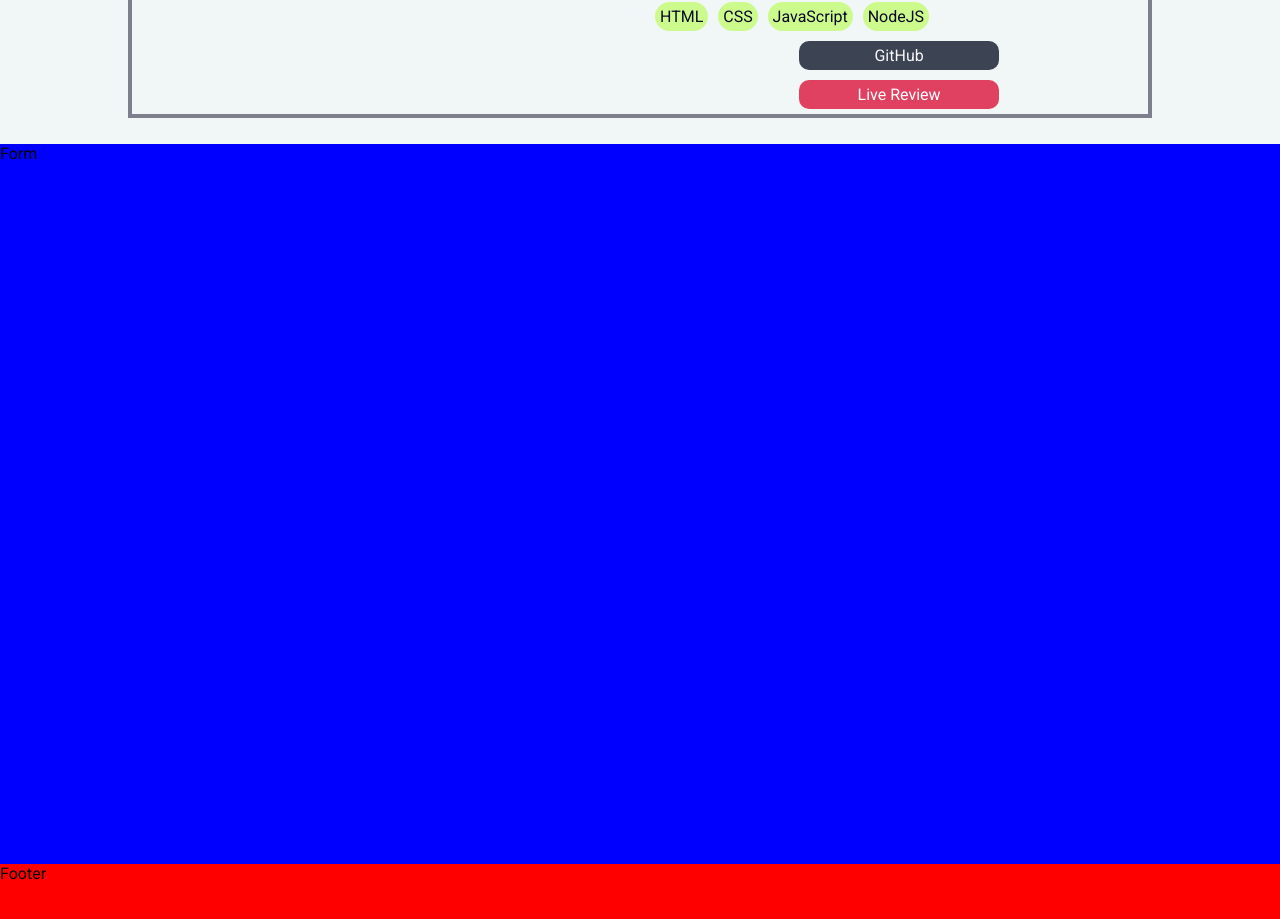
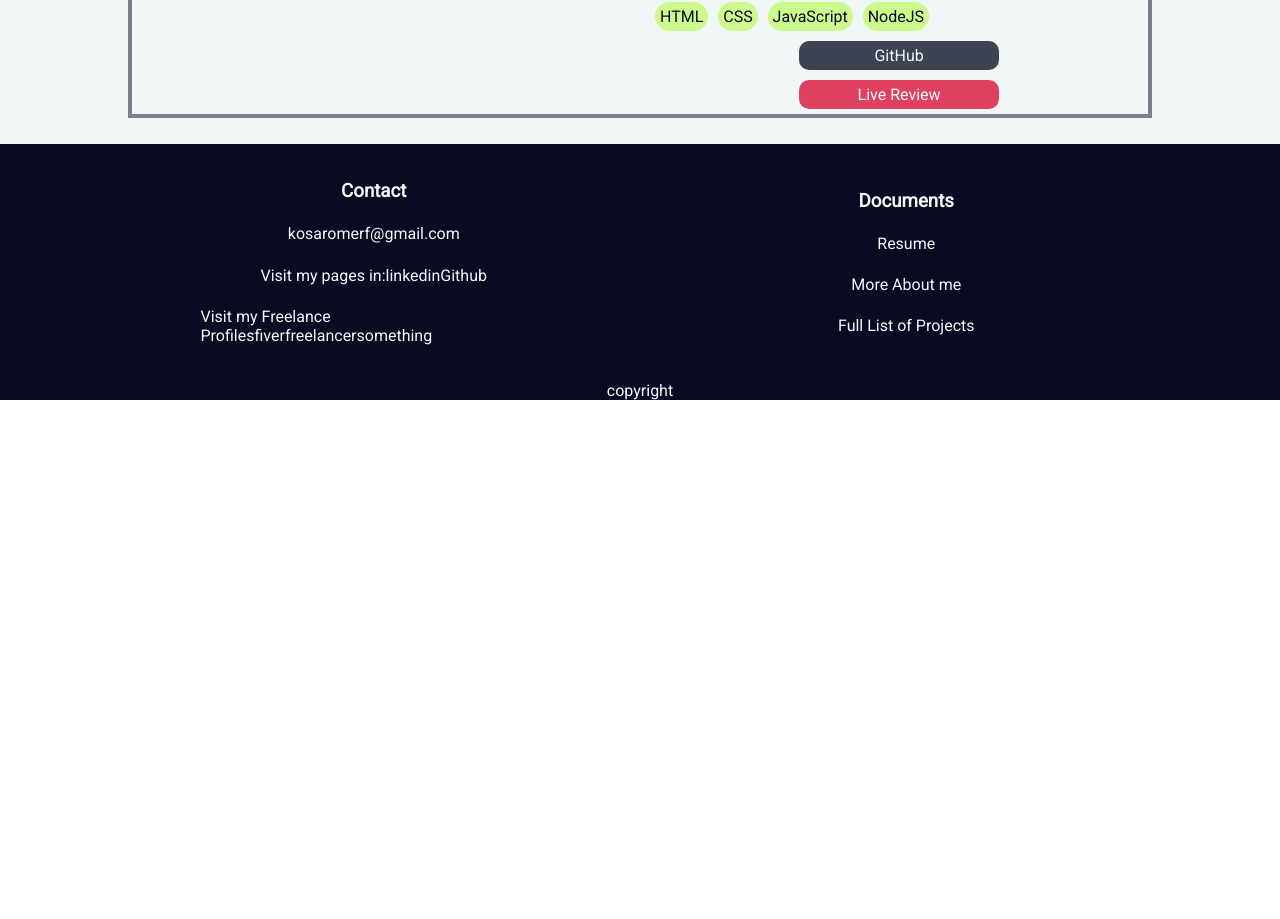
Before and after one commit to kosaromerf/Portfolio, a React (Vite) app: page / in a window 1280 px wide. Shown: the part 2545-3464 px from the top of the page. After the commit the page ends 2945 px from the top, so only its background shows below. Built offline with nearby package versions, Linux system fonts and the light colour scheme.

Commit message:
Add: Footer component outline

```diff
--- a/src/App.jsx
+++ b/src/App.jsx
@@ -5,7 +5,6 @@ import About from "./Components/About";
 import Skills from "./Components/Skills";
 import Projects from "./Components/Projects";
 
-import Form from "./Components/Form";
 import Footer from "./Components/Footer";
 
 const App = () => {
@@ -16,7 +15,6 @@ const App = () => {
       <About />
       <Skills />
       <Projects />
-      <Form />
       <Footer />
     </div>
   );
--- a/src/Components/About.jsx
+++ b/src/Components/About.jsx
@@ -16,9 +16,6 @@ const About = () => {
           </p>
         </section>
       </div>
-      <a href="#" target="#" id="resumeLink">
-        Details
-      </a>
     </div>
   );
 };
--- /dev/null
+++ b/src/Components/Contact.jsx
@@ -0,0 +1,36 @@
+import React from "react";
+
+const Contact = () => {
+  return (
+    <section id="contact">
+      <h3>Contact</h3>
+      <p>
+        <a href="mailto:kosaromerf@gmail.com">kosaromerf@gmail.com</a>
+      </p>
+      <p>
+        Visit my pages in:
+        <a href="#" id="linkedin">
+          linkedin
+        </a>
+        <a href="#" id="github">
+          Github
+        </a>
+      </p>
+
+      <p>
+        Visit my Freelance Profiles
+        <a href="#" id="fiver">
+          fiver
+        </a>
+        <a href="#" id="freelancer">
+          freelancer
+        </a>
+        <a href="#" id="something">
+          something
+        </a>
+      </p>
+    </section>
+  );
+};
+
+export default Contact;
--- /dev/null
+++ b/src/Components/Documents.jsx
@@ -0,0 +1,27 @@
+import React from "react";
+
+const Documents = () => {
+  return (
+    <section id="documents">
+      <h3>Documents</h3>
+      <p>
+        <a href="#" id="resume">
+          Resume
+        </a>
+      </p>
+      <p>
+        <a href="#" id="aboutme">
+          More About me
+        </a>
+      </p>
+
+      <p>
+        <a href="#" id="fullportfolio">
+          Full List of Projects
+        </a>
+      </p>
+    </section>
+  );
+};
+
+export default Documents;
--- a/src/Components/Footer.jsx
+++ b/src/Components/Footer.jsx
@@ -1,7 +1,17 @@
 import React from "react";
+import Contact from "./Contact";
+import Documents from "./Documents";
 
 const Footer = () => {
-  return <div className="div foot">Footer</div>;
+  return (
+    <div>
+      <footer id="footer">
+        <Contact />
+        <Documents />
+      </footer>
+      <p id="copyright">copyright</p>
+    </div>
+  );
 };
 
 export default Footer;
--- a/src/Components/Form.jsx
+++ /dev/null
@@ -1,7 +0,0 @@
-import React from "react";
-
-const Form = () => {
-  return <div className="div form">Form</div>;
-};
-
-export default Form;
--- a/src/index.css
+++ b/src/index.css
@@ -6,27 +6,14 @@
   font-family: Roboto;
 }
 
+/*
+border: 1px dashed red;
+*/
+
 #root {
   background-color: #f5f6f7;
 }
 
-
-/* temp */
-#root .div {
-  height: 90vh;
-}
-
-.pro {
-  background-color: red;
-}
-
-.form {
-  background-color: blue;
-}
-
-.foot {
-  background-color: red;
-}
 
 /* Header Styles */
 #header {
@@ -199,18 +186,17 @@ li.typewriter {
 /* Skills styles */
 
 #skills {
-  background-color: #0a0a23;
+  background-color: #f5f6f7;
   display: flex;
-
   flex-direction: column;
   align-items: center;
   padding: 3% 5% 3% 5%;
-  color: white;
+  color: #0a0a23;
 
 }
 
 #skills h2 {
-  text-shadow: 0.5px 0.5px 2px white;
+  text-shadow: 0.5px 0.5px 2px #0a0a23;
   font-weight: 900;
   font-size: 2rem;
 
@@ -423,3 +409,53 @@ li.typewriter {
   background-color: #0f172a;
 
 }
+
+/* footer styles */
+
+#footer {
+  display: flex;
+  justify-content: space-evenly;
+  align-items: center;
+  background-color: #0a0a23;
+  color: #f5f6f7;
+  padding: 2%;
+}
+
+
+#contact {
+
+  width: 30%;
+  display: flex;
+  flex-direction: column;
+  align-items: center;
+}
+
+#documents {
+
+  width: 30%;
+  display: flex;
+  flex-direction: column;
+  align-items: center;
+}
+
+#contact h3,
+#documents h3 {
+  margin: 3%;
+}
+
+#contact p,
+#documents p {
+  margin: 3%;
+}
+
+#contact p a,
+#documents p a {
+  color: #f5f6f7;
+  text-decoration: none;
+}
+
+#copyright {
+  text-align: center;
+  background-color: #0a0a23;
+  color: #f5f6f7
+}
```
